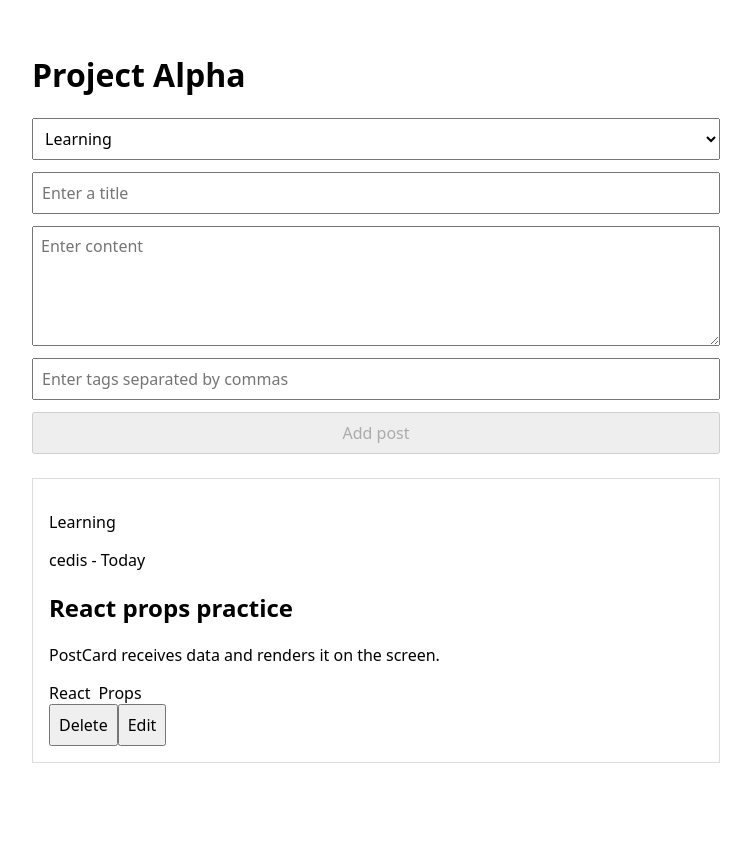
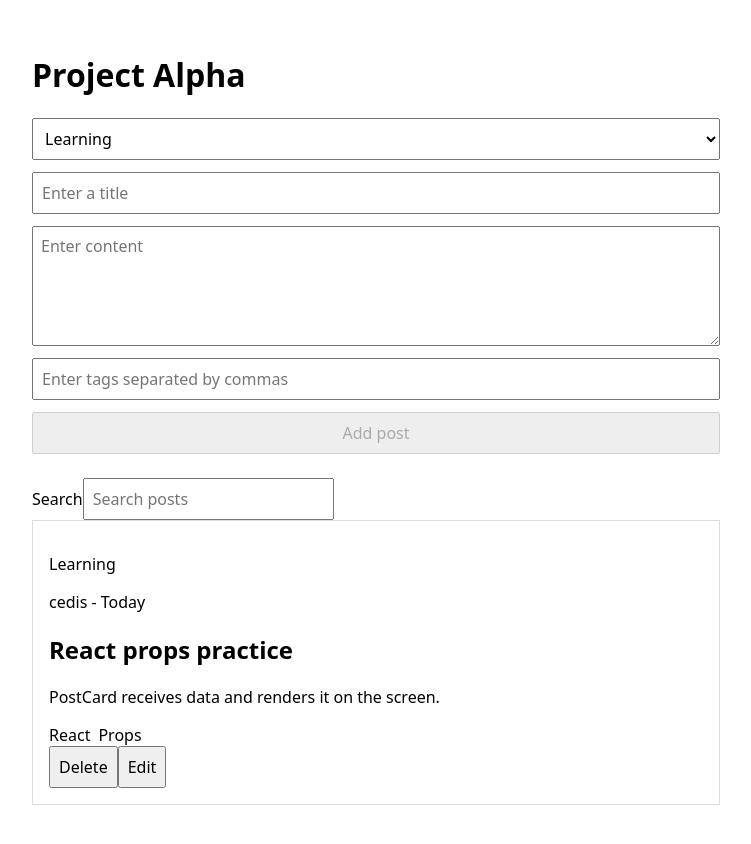
Before and after one commit to Jungle-12-303/week15-16_team03_ai_board_lab, a React (Vite) app in the folder frontend/project-alpha/: page / in a window 1280 px wide. Shown: the top 844 px of the page, without its empty margins (264-1015 px from the left). Before the commit the page ends 811 px from the top, so only its background shows below. Built offline with nearby package versions, Linux system fonts and the light colour scheme.

Commit message:
feat: 게시글 검색 기능 추가

```diff
--- a/frontend/project-alpha/src/App.jsx
+++ b/frontend/project-alpha/src/App.jsx
@@ -24,8 +24,21 @@ export default function App() {
   const [tagInput, setTagInput] = useState('');
   const [category, setCategory] = useState('Learning');
   const [editingPostId, setEditingPostId] = useState(null);
+  const [searchTerm, setSearchTerm] = useState('');
 
   const canSubmit = title.trim().length > 0 && content.trim().length > 0;
+  const normalizedSearchTerm = searchTerm.trim().toLowerCase();
+  const filteredPosts =
+    normalizedSearchTerm.length === 0
+      ? posts
+      : posts.filter((post) => {
+          return (
+            post.title.toLowerCase().includes(normalizedSearchTerm) ||
+            post.content.toLowerCase().includes(normalizedSearchTerm) ||
+            post.category.toLowerCase().includes(normalizedSearchTerm) ||
+            post.tags.some((tag) => tag.toLowerCase().includes(normalizedSearchTerm))
+          );
+        });
 
   function handleSubmit(event) {
     event.preventDefault();
@@ -123,8 +136,17 @@ export default function App() {
         onCancelEdit={cancelEditPost}
       />
 
+      <label>
+        Search
+        <input
+          value={searchTerm}
+          onChange={(event) => setSearchTerm(event.target.value)}
+          placeholder="Search posts"
+        />
+      </label>
+
       <PostList
-        posts={posts}
+        posts={filteredPosts}
         onDeletePost={deletePost}
         onEditPost={startEditPost}
       />
```
